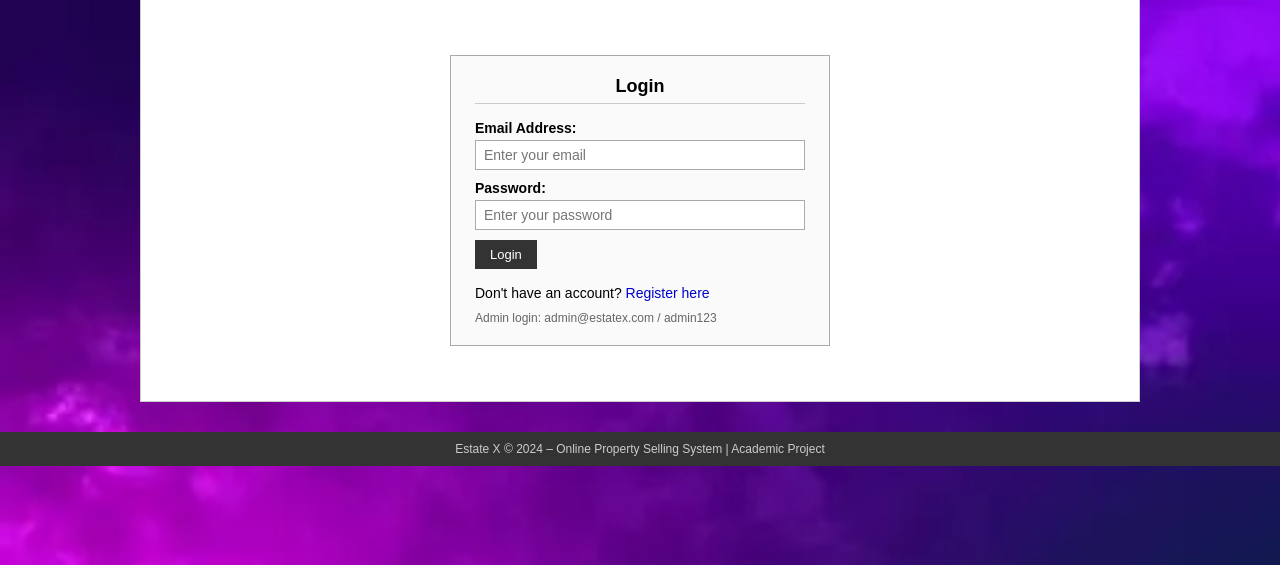
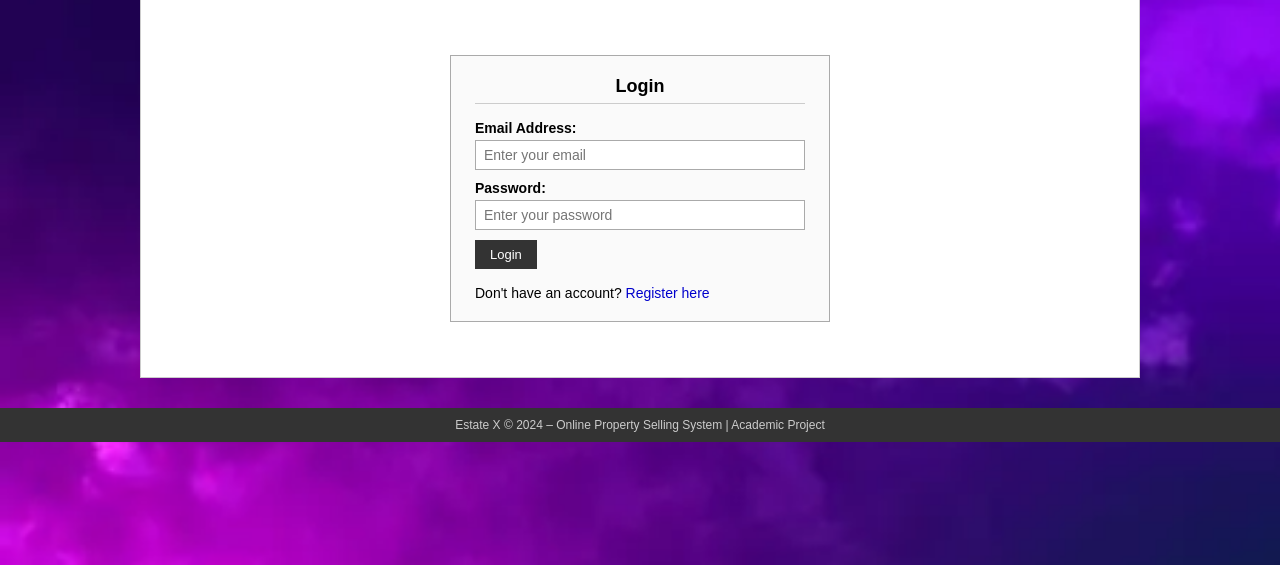
Before and after one commit to manojngk0507-prog/Estate-X, a Flask app: page /login in a window 1280 px wide. Shown: the part 53-618 px from the top of the page. Run offline with Flask 3, Linux system fonts and the light colour scheme.

Commit message:
Removed admin credentials from UI

```diff
--- a/templates/login.html
+++ b/templates/login.html
@@ -24,8 +24,6 @@
     </form>
 
     <p>Don't have an account? <a href="{{ url_for('auth.register') }}">Register here</a></p>
-    <p style="font-size:12px;color:#666;margin-top:10px;">
-        Admin login: admin@estatex.com / admin123
-    </p>
+
 </div>
 {% endblock %}
```
